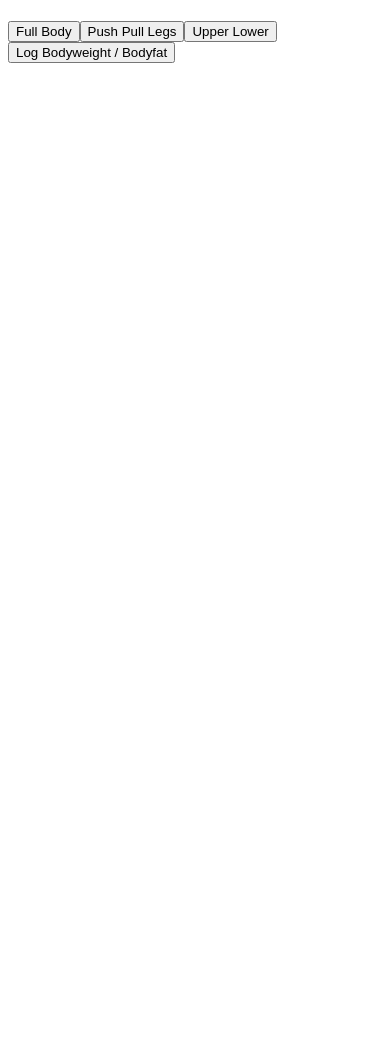
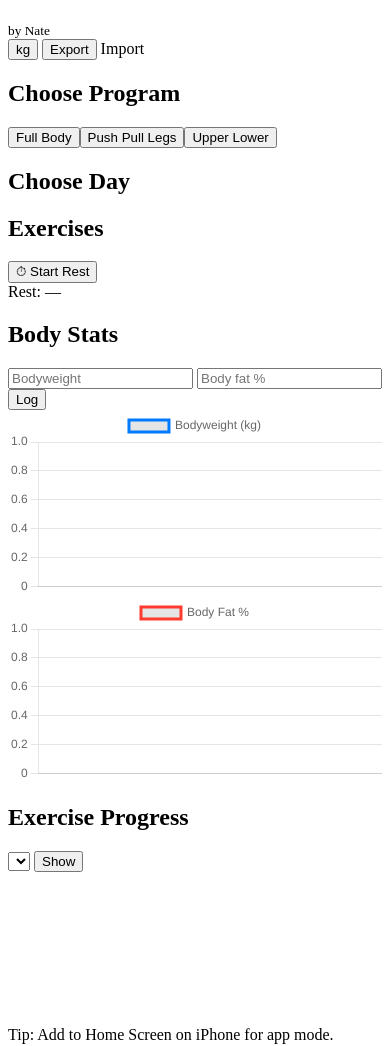
Before and after one commit to NateNateNate123/fitnessapp, a website: page index.html in a window 390 px wide. Shown: the part 59-1105 px from the top of the page. Before the commit the page ends 844 px from the top, so only its background shows below. Drawn offline with nearby package versions, Linux system fonts and the light colour scheme.

Commit message:
Update index.html

```diff
--- a/index.html
+++ b/index.html
@@ -1,27 +1,82 @@
 <!DOCTYPE html>
 <html lang="en">
 <head>
-  <meta charset="UTF-8">
-  <meta name="viewport" content="width=device-width, initial-scale=1.0">
+  <meta charset="UTF-8" />
+  <meta name="viewport" content="width=device-width, initial-scale=1, viewport-fit=cover" />
   <title>FitnessApp</title>
-  <link rel="stylesheet" href="style.css">
+  <link rel="manifest" href="manifest.json" />
+  <meta name="theme-color" content="#ffffff" />
+  <link rel="apple-touch-icon" href="icon-192.png" />
+  <link rel="stylesheet" href="style.css" />
+  <script src="https://cdn.jsdelivr.net/npm/chart.js"></script>
 </head>
 <body>
-  <header>
-    <h1>FitnessApp</h1>
+  <header class="app-header">
+    <div class="title-wrap">
+      <h1>FitnessApp</h1>
+      <small class="subtle">by Nate</small>
+    </div>
+    <div class="actions">
+      <button id="unitToggle" class="chip">kg</button>
+      <button id="exportData" class="chip">Export</button>
+      <label class="chip filechip">Import
+        <input id="importData" type="file" accept="application/json" hidden />
+      </label>
+    </div>
   </header>
 
   <main>
-    <section id="program-select"></section>
-    <section id="day-select"></section>
-    <section id="exercise-list"></section>
-    <section id="progress-log"></section>
+    <section class="card">
+      <h2>Choose Program</h2>
+      <div id="program-select" class="button-row"></div>
+    </section>
+
+    <section class="card">
+      <h2>Choose Day</h2>
+      <div id="day-select" class="button-row"></div>
+    </section>
+
+    <section id="exercise-section" class="card">
+      <div class="row-between">
+        <h2>Exercises</h2>
+        <button id="startRest" class="ghost">⏱ Start Rest</button>
+      </div>
+      <div id="restTimer" class="rest">Rest: —</div>
+      <div id="exercise-list"></div>
+    </section>
+
+    <section class="card">
+      <h2>Body Stats</h2>
+      <div class="row">
+        <input id="bodyweightInput" type="number" inputmode="decimal" placeholder="Bodyweight" />
+        <input id="bodyfatInput" type="number" inputmode="decimal" placeholder="Body fat %" />
+        <button id="logBodyBtn">Log</button>
+      </div>
+      <div class="charts">
+        <canvas id="weightChart"></canvas>
+        <canvas id="fatChart"></canvas>
+      </div>
+    </section>
+
+    <section class="card">
+      <h2>Exercise Progress</h2>
+      <div class="row">
+        <select id="exercisePicker"></select>
+        <button id="refreshExerciseChart">Show</button>
+      </div>
+      <canvas id="exerciseChart"></canvas>
+    </section>
   </main>
 
-  <footer>
-    <button id="log-body-btn">Log Bodyweight / Bodyfat</button>
+  <footer class="app-footer">
+    <span>Tip: Add to Home Screen on iPhone for app mode.</span>
   </footer>
 
   <script src="app.js"></script>
+  <script>
+    if ("serviceWorker" in navigator) {
+      navigator.serviceWorker.register("sw.js");
+    }
+  </script>
 </body>
 </html>
```
